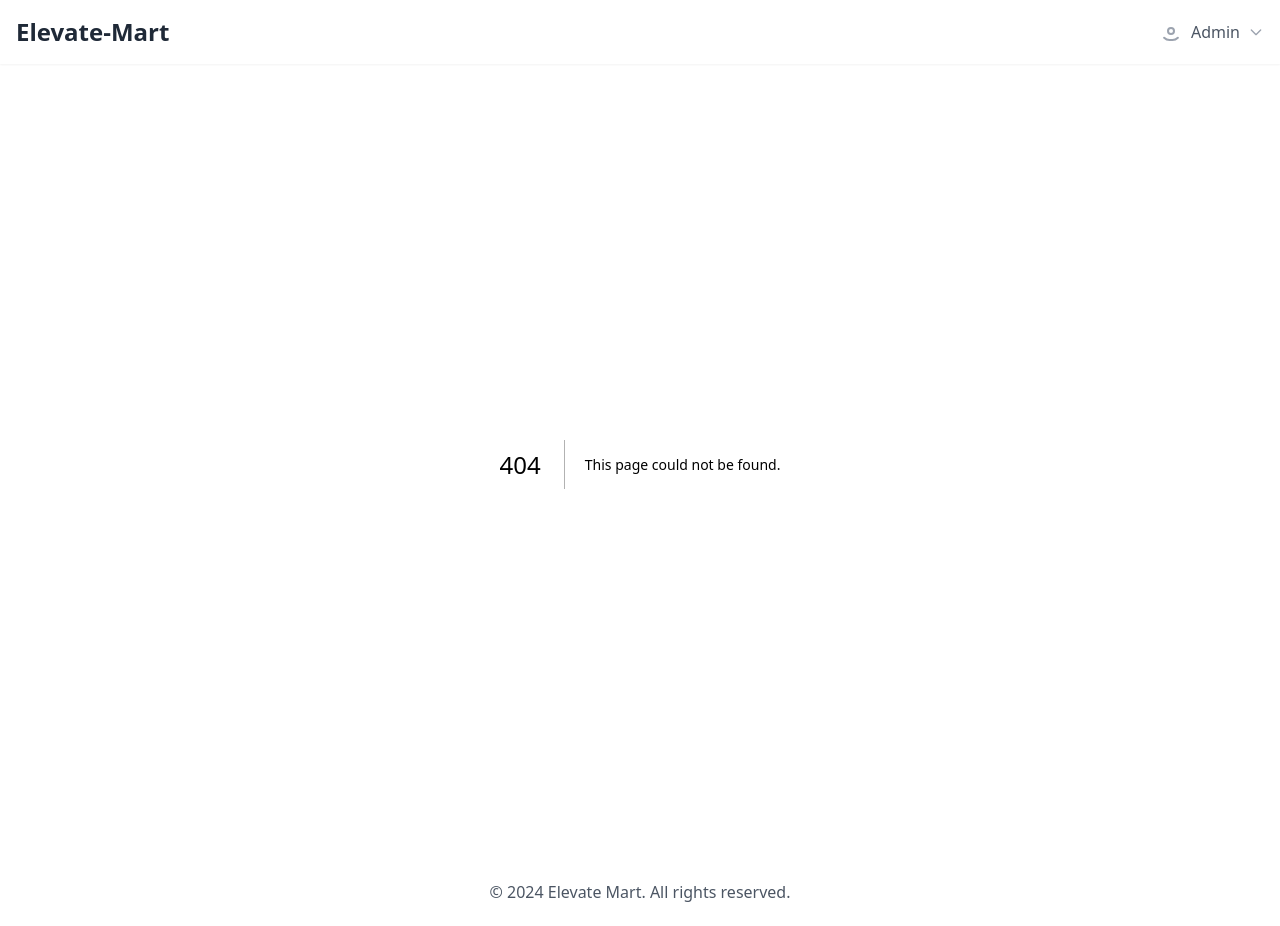
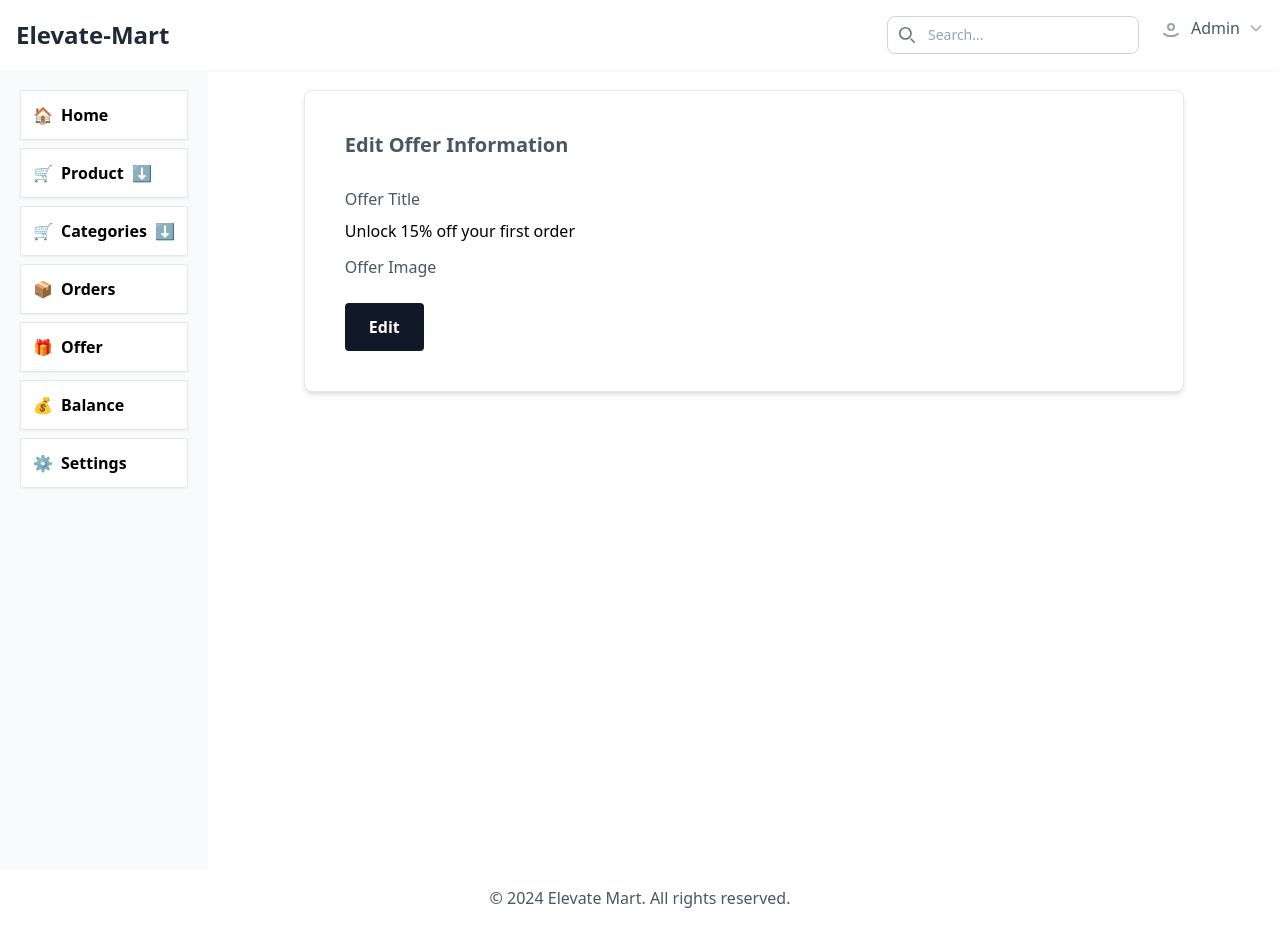
Before and after one commit to jumael99/ElevateMart, a Next.js app in the folder frontend/: page /admin/EditOffer in a window 1280 px wide. Before the commit this address had no page. Built offline with nearby package versions, Linux system fonts and the light colour scheme.

Commit message:
SearchBar and OfferEdit

```diff
--- a/frontend/components/Admin/Admin-Nabvar.js
+++ b/frontend/components/Admin/Admin-Nabvar.js
@@ -1,4 +1,5 @@
-import { useState } from 'react';
+import { useState } from "react";
+import SearchBar from "../SearchBar";
 
 const AdminNavbar = () => {
   const [isDropdownOpen, setIsDropdownOpen] = useState(false);
@@ -12,33 +13,78 @@ const AdminNavbar = () => {
       <div className="text-2xl font-semibold text-gray-800">
         <a href="/">Elevate-Mart</a>
       </div>
+      <div className="flex gap-5">
+        <SearchBar />
         <div className="relative">
-                <button onClick={toggleDropdown} className="text-gray-600 focus:outline-none flex items-center gap-2">
+          <button
+            onClick={toggleDropdown}
+            className="text-gray-600 focus:outline-none flex items-center gap-2"
+          >
             <UserIcon className="w-6 h-6" />
             <span className="hidden md:inline">Admin</span>
-                    <ArrowDownIcon className={`w-4 h-4 transform ${isDropdownOpen ? 'rotate-180' : ''}`} />
+            <ArrowDownIcon
+              className={`w-4 h-4 transform ${
+                isDropdownOpen ? "rotate-180" : ""
+              }`}
+            />
           </button>
           {isDropdownOpen && (
             <div className="absolute right-0 mt-2 w-48 bg-white rounded-md shadow-lg py-2">
-                        <a href="/profile" className="block px-4 py-2 text-gray-800 hover:bg-gray-100">Profile</a>
-                        <a href="/settings" className="block px-4 py-2 text-gray-800 hover:bg-gray-100">Settings</a>
-                        <a href="/logout" className="block px-4 py-2 text-gray-800 hover:bg-gray-100">Logout</a>
+              <a
+                href="/profile"
+                className="block px-4 py-2 text-gray-800 hover:bg-gray-100"
+              >
+                Profile
+              </a>
+              <a
+                href="/settings"
+                className="block px-4 py-2 text-gray-800 hover:bg-gray-100"
+              >
+                Settings
+              </a>
+              <a
+                href="/logout"
+                className="block px-4 py-2 text-gray-800 hover:bg-gray-100"
+              >
+                Logout
+              </a>
             </div>
           )}
+        </div>
       </div>
     </header>
   );
 };
 
 const UserIcon = () => (
-    <svg className="h-6 w-6 text-gray-400" fill="none" viewBox="0 0 24 24" stroke="currentColor">
-        <path strokeLinecap="round" strokeLinejoin="round" strokeWidth="2" d="M5.121 17.804A7.963 7.963 0 0012 20a7.963 7.963 0 006.879-2.196M15 11a3 3 0 11-6 0 3 3 0 016 0z" />
+  <svg
+    className="h-6 w-6 text-gray-400"
+    fill="none"
+    viewBox="0 0 24 24"
+    stroke="currentColor"
+  >
+    <path
+      strokeLinecap="round"
+      strokeLinejoin="round"
+      strokeWidth="2"
+      d="M5.121 17.804A7.963 7.963 0 0012 20a7.963 7.963 0 006.879-2.196M15 11a3 3 0 11-6 0 3 3 0 016 0z"
+    />
   </svg>
 );
 
 const ArrowDownIcon = () => (
-    <svg className="h-4 w-4 text-gray-400" fill="none" viewBox="0 0 24 24" stroke="currentColor">
-        <path strokeLinecap="round" strokeLinejoin="round" strokeWidth="2" d="M19 9l-7 7-7-7" />
+  <svg
+    className="h-4 w-4 text-gray-400"
+    fill="none"
+    viewBox="0 0 24 24"
+    stroke="currentColor"
+  >
+    <path
+      strokeLinecap="round"
+      strokeLinejoin="round"
+      strokeWidth="2"
+      d="M19 9l-7 7-7-7"
+    />
   </svg>
 );
 
--- a/frontend/components/Admin/Admin-Sidebar.js
+++ b/frontend/components/Admin/Admin-Sidebar.js
@@ -1,5 +1,5 @@
-import { useState } from 'react';
-import Link from 'next/link';
+import { useState } from "react";
+import Link from "next/link";
 
 const Sidebar = () => {
   const [isOpen, setIsOpen] = useState(true);
@@ -29,37 +29,62 @@ const Sidebar = () => {
   const AddProductIcon = () => <span>➕</span>;
   const AddCategoriesIcon = () => <span>📋</span>;
   const SubCategoriesIcon = () => <span>📂</span>;
+  const OffersIcon = () => <span>🎁</span>;
 
   const navItems = [
-        { to: '/admin/dashboard', icon: <HomeIcon />, label: 'Home' },
+    { to: "/admin/dashboard", icon: <HomeIcon />, label: "Home" },
     {
-            label: 'Product',
+      label: "Product",
       icon: <StoreIcon />,
       children: [
-                { to: '/admin/Add-Product', label: 'Add Product', icon: <AddProductIcon /> }
-            ]
+        {
+          to: "/admin/Add-Product",
+          label: "Add Product",
+          icon: <AddProductIcon />,
+        },
+      ],
     },
     {
-            label: 'Categories',
+      label: "Categories",
       icon: <StoreIcon />,
       children: [
-                { to: '/admin/Add-Catagories', label: 'Add Categories', icon: <AddCategoriesIcon /> },
-                { to: '/admin/Sub-Catagories', label: 'Sub Categories', icon: <SubCategoriesIcon /> }
-            ]
+        {
+          to: "/admin/Add-Catagories",
+          label: "Add Categories",
+          icon: <AddCategoriesIcon />,
         },
-        { to: '/user-dashboard/orders', icon: <OrdersIcon />, label: 'Orders' },
-        { to: '/user-dashboard/balance', icon: <BalanceIcon />, label: 'Balance' },
-        { to: '/user-dashboard/settings', icon: <SettingsIcon />, label: 'Settings' },
+        {
+          to: "/admin/Sub-Catagories",
+          label: "Sub Categories",
+          icon: <SubCategoriesIcon />,
+        },
+      ],
+    },
+    { to: "/user-dashboard/orders", icon: <OrdersIcon />, label: "Orders" },
+    { to: "/admin/EditOffer", icon: <OffersIcon />, label: "Offer" },
+    { to: "/user-dashboard/balance", icon: <BalanceIcon />, label: "Balance" },
+    {
+      to: "/user-dashboard/settings",
+      icon: <SettingsIcon />,
+      label: "Settings",
+    },
   ];
 
   return (
-        <aside className='bg-[#f8fafc] col-span-2 h-screen sticky left-0 top-0 overflow-auto p-4 lg:p-5'>
+    <aside className="bg-[#f8fafc] col-span-2 h-screen sticky left-0 top-0 overflow-auto p-4 lg:p-5">
       <div className="lg:hidden flex justify-center mb-4">
-                <button onClick={toggleSidebar} className="text-gray-600 focus:outline-none">
-                    {isOpen ? <CloseIcon className="text-2xl" /> : <MenuIcon className="text-2xl" />}
+        <button
+          onClick={toggleSidebar}
+          className="text-gray-600 focus:outline-none"
+        >
+          {isOpen ? (
+            <CloseIcon className="text-2xl" />
+          ) : (
+            <MenuIcon className="text-2xl" />
+          )}
         </button>
       </div>
-            <div className={`lg:block ${isOpen ? 'block' : 'hidden'}`}>
+      <div className={`lg:block ${isOpen ? "block" : "hidden"}`}>
         <nav className="flex flex-col gap-2">
           {navItems.map((item, index) => (
             <div key={index}>
@@ -67,36 +92,58 @@ const Sidebar = () => {
                 <div>
                   <div
                     className="md:p-3 bg-white rounded-sm border shadow-sm font-semibold text-black transition-all flex gap-2 cursor-pointer"
-                                        onClick={item.label === 'Product' ? toggleProductDropdown : toggleCategoriesDropdown}
+                    onClick={
+                      item.label === "Product"
+                        ? toggleProductDropdown
+                        : toggleCategoriesDropdown
+                    }
                   >
-                                        <div className='mx-auto md:mx-0 md:truncate md:flex gap-2'>
+                    <div className="mx-auto md:mx-0 md:truncate md:flex gap-2">
                       <div className="shrink-0">{item.icon}</div>
-                                            <span className="truncate hidden md:block">{item.label}</span>
-                                            <div className={`ml-auto transition-transform ${item.label === 'Product' ? (productDropdownOpen ? 'rotate-180' : '') : (categoriesDropdownOpen ? 'rotate-180' : '')}`}><ChevronIcon /></div>
+                      <span className="truncate hidden md:block">
+                        {item.label}
+                      </span>
+                      <div
+                        className={`ml-auto transition-transform ${
+                          item.label === "Product"
+                            ? productDropdownOpen
+                              ? "rotate-180"
+                              : ""
+                            : categoriesDropdownOpen
+                            ? "rotate-180"
+                            : ""
+                        }`}
+                      >
+                        <ChevronIcon />
                       </div>
                     </div>
-                                    {item.label === 'Product' && productDropdownOpen && (
+                  </div>
+                  {item.label === "Product" && productDropdownOpen && (
                     <div className="ml-4 mt-2">
                       {item.children.map((child, childIndex) => (
                         <Link key={childIndex} href={child.to}>
                           <div className="md:p-3 bg-gray-100 rounded-sm border shadow-sm font-semibold text-black transition-all flex gap-2 cursor-pointer">
-                                                        <div className='mx-auto md:mx-0 md:truncate md:flex gap-2'>
+                            <div className="mx-auto md:mx-0 md:truncate md:flex gap-2">
                               <div className="shrink-0">{child.icon}</div>
-                                                            <span className="truncate hidden md:block">{child.label}</span>
+                              <span className="truncate hidden md:block">
+                                {child.label}
+                              </span>
                             </div>
                           </div>
                         </Link>
                       ))}
                     </div>
                   )}
-                                    {item.label === 'Categories' && categoriesDropdownOpen && (
+                  {item.label === "Categories" && categoriesDropdownOpen && (
                     <div className="ml-4 mt-2">
                       {item.children.map((child, childIndex) => (
                         <Link key={childIndex} href={child.to}>
                           <div className="md:p-3 bg-gray-100 rounded-sm border shadow-sm font-semibold text-black transition-all flex gap-2 cursor-pointer">
-                                                        <div className='mx-auto md:mx-0 md:truncate md:flex gap-2'>
+                            <div className="mx-auto md:mx-0 md:truncate md:flex gap-2">
                               <div className="shrink-0">{child.icon}</div>
-                                                            <span className="truncate hidden md:block">{child.label}</span>
+                              <span className="truncate hidden md:block">
+                                {child.label}
+                              </span>
                             </div>
                           </div>
                         </Link>
@@ -107,9 +154,11 @@ const Sidebar = () => {
               ) : (
                 <Link href={item.to}>
                   <div className="md:p-3 bg-white rounded-sm border shadow-sm font-semibold text-black transition-all flex gap-2 cursor-pointer">
-                                        <div className='mx-auto md:mx-0 md:truncate md:flex gap-2'>
+                    <div className="mx-auto md:mx-0 md:truncate md:flex gap-2">
                       <div className="shrink-0">{item.icon}</div>
-                                            <span className="truncate hidden md:block">{item.label}</span>
+                      <span className="truncate hidden md:block">
+                        {item.label}
+                      </span>
                     </div>
                   </div>
                 </Link>
--- a/frontend/components/PromotionCard.js
+++ b/frontend/components/PromotionCard.js
@@ -1,16 +1,13 @@
-import { React, useState } from "react";
+import { React } from "react";
 import Image from "next/image";
 
-const PromotionCard = () => {
-  const [offerImg, setOfferImg] = useState("/images/defaultOfferImg.jpg");
-  const [offerText, setofferText] = useState("Unlock 15% off your first order");
-
+const PromotionCard = ({ offer }) => {
   return (
     <div className="flex items-center justify-center p-4">
       <div className="flex flex-wrap md:flex-nowrap w-11/12 sm:w-4/5 lg:w-3/5 xl:w-2/3 bg-white rounded-lg overflow-hidden shadow-md lg-h-1/2">
         <div className="w-full md:w-1/2">
           <Image
-            src={offerImg}
+            // src={offerImg}
             alt="offer"
             width={300}
             height={300}
@@ -21,7 +18,7 @@ const PromotionCard = () => {
         </div>
         <div className="bg-yellow-500  md:w-1/2 py-4 px-10 flex flex-col justify-center items-center   md:rounded-tr-lg md:rounded-br-lg">
           <h2 className="text-lg md:text-2xl font-bold text-gray-900 pb-2 text-center md:text-left lg:text-center">
-            {offerText}
+            {/* {offerText} */}
           </h2>
           <p className="text-gray-800 pb-4 text-center md:text-left">
             Sign up for special offers and updates
--- /dev/null
+++ b/frontend/components/SearchBar.js
@@ -0,0 +1,60 @@
+import Link from "next/link";
+import React, { useState } from "react";
+import { products } from "@/lib/data";
+
+const SearchBar = () => {
+  const [activeSearch, setActiveSearch] = useState([]);
+
+  const handleSearch = (e) => {
+    if (e.target.value == "") {
+      setActiveSearch([]);
+      return false;
+    }
+    setActiveSearch(
+      products.filter((p) => p.includes(e.target.value)).slice(0, 8)
+    );
+  };
+
+  return (
+    <>
+      <form className="">
+        <div className="relative hidden md:block">
+          <div className="absolute inset-y-0 left-0 flex items-center pl-3 pointer-events-none">
+            <svg
+              className="w-4 h-4 text-gray-500"
+              aria-hidden="true"
+              xmlns="http://www.w3.org/2000/svg"
+              fill="none"
+              viewBox="0 0 20 20"
+            >
+              <path
+                stroke="currentColor"
+                strokeLinecap="round"
+                strokeLinejoin="round"
+                strokeWidth="2"
+                d="m19 19-4-4m0-7A7 7 0 1 1 1 8a7 7 0 0 1 14 0Z"
+              />
+            </svg>
+          </div>
+          <input
+            type="search"
+            id="search-navbar"
+            className="block w-full p-2 pl-10 text-sm text-gray-900 border border-gray-300 rounded-lg bg-white focus:ring-blue-500 focus:border-blue-500"
+            placeholder="Search..."
+            onChange={(e) => handleSearch(e)}
+          />
+        </div>
+
+        {activeSearch.length > 0 && (
+          <div className="absolute top-20 p-4 bg-gray-100 text-black w-1/5 rounded-xl -translate-x-1/4 flex flex-col gap-2">
+            {activeSearch.map((s) => (
+              <span>{s}</span>
+            ))}
+          </div>
+        )}
+      </form>
+    </>
+  );
+};
+
+export default SearchBar;
--- /dev/null
+++ b/frontend/lib/data.js
@@ -0,0 +1,9 @@
+export const products = [
+    'product 1',
+    'product 2',
+    'product 3',
+    'product 4',
+    'product 5',
+    'product 6',
+    'product 7',
+];
--- /dev/null
+++ b/frontend/pages/admin/EditOffer.js
@@ -0,0 +1,92 @@
+import Sidebar from "@/components/Admin/Admin-Sidebar";
+import { React, useState } from "react";
+
+const OfferForm = () => {
+  const [offerImg, setOfferImg] = useState("");
+  const [offerTitle, setofferTitle] = useState(
+    "Unlock 15% off your first order"
+  );
+  const [isEditing, setIsEditing] = useState(false);
+
+  const handleSubmit = async () => {};
+
+  const onEdit = () => {
+    setIsEditing(true);
+  };
+
+  return (
+    <div className="flex">
+      <Sidebar />
+      <div className="flex-1  h-screen">
+        <form
+          className="justify-center md:mx-2 lg:mx-24 my-5 bg-white border shadow-md rounded-lg p-10"
+          onSubmit={handleSubmit}
+        >
+          <div className=" flex justify-between items-center mb-4">
+            <h3 className="text-gray-600 text-xl font-bold">
+              Edit Offer Information
+            </h3>
+          </div>
+          <div className="flex gap-5">
+            <div className="flex-grow">
+              <label className="pt-3 pb-2 block text-gray-600">
+                Offer Title
+              </label>
+              {isEditing ? (
+                <input
+                  type="text"
+                  name="offerTitle"
+                  value={offerTitle}
+                  onChange={(e) => setofferTitle(e.target.value)}
+                  className="w-full text-black p-2 border border-gray-300 rounded"
+                />
+              ) : (
+                <p className="text-black">{offerTitle}</p>
+              )}
+            </div>
+          </div>
+          <div className="">
+            <div className="">
+              <label className="pt-3 pb-2 block text-gray-600">
+                Offer Image
+              </label>
+              {isEditing ? (
+                <input
+                  type="file"
+                  name="offerImg"
+                  value={offerImg}
+                  onChange={(e) => setOfferImg(e.target.value)}
+                  className="w-full p-2 border border-gray-300 rounded"
+                />
+              ) : (
+                <p></p>
+              )}
+            </div>
+          </div>
+          <div className="flex gap-4">
+            {isEditing && (
+              <button
+                type="submit"
+                className="mt-4 py-3 px-6 bg-gray-900 text-white font-bold rounded hover:bg-gray-600"
+              >
+                Save
+              </button>
+            )}
+
+            {!isEditing && (
+              <button
+                type="button"
+                onClick={onEdit}
+                className="mt-4 py-3 px-6 bg-gray-900 text-white font-bold rounded hover:bg-gray-600"
+              >
+                Edit
+              </button>
+            )}
+          </div>
+        </form>
+      </div>
+    </div>
+  );
+};
+
+export default OfferForm;
```
Lines whose indentation alone changed are shown as unchanged.
